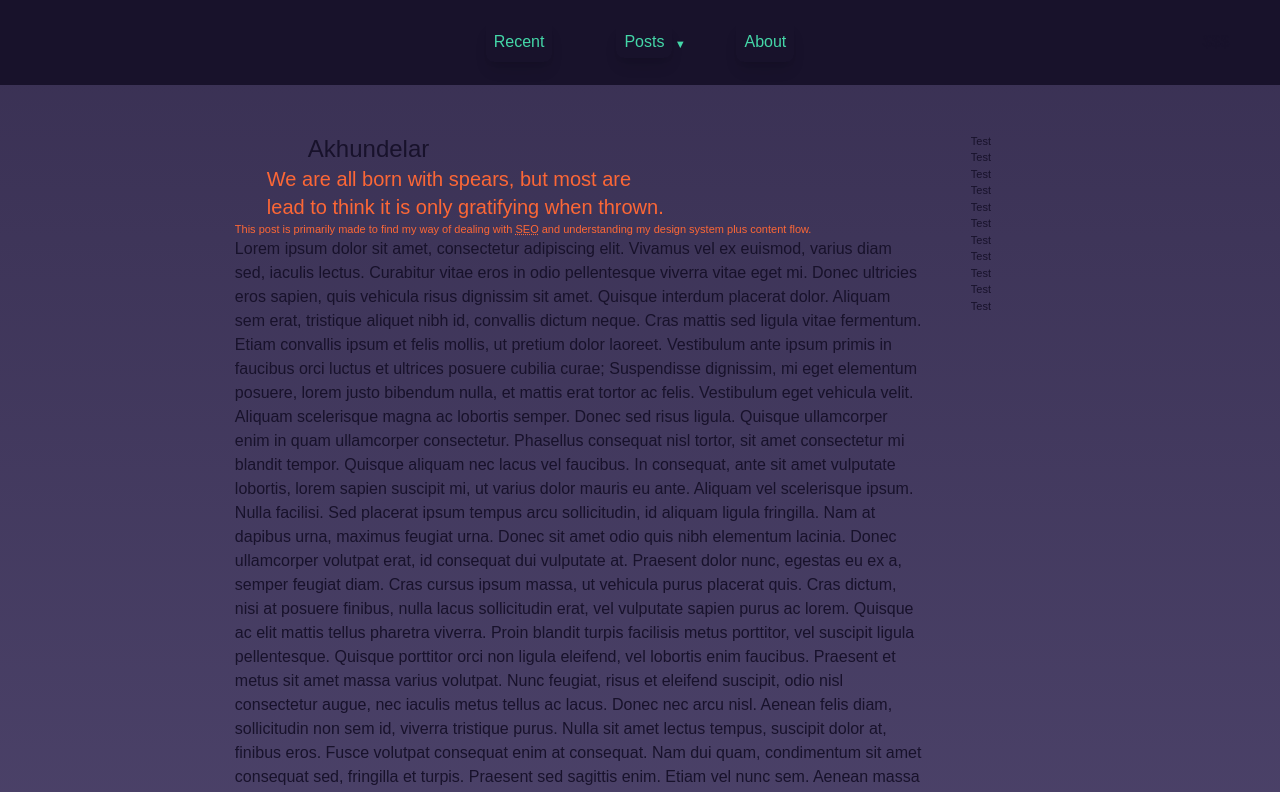
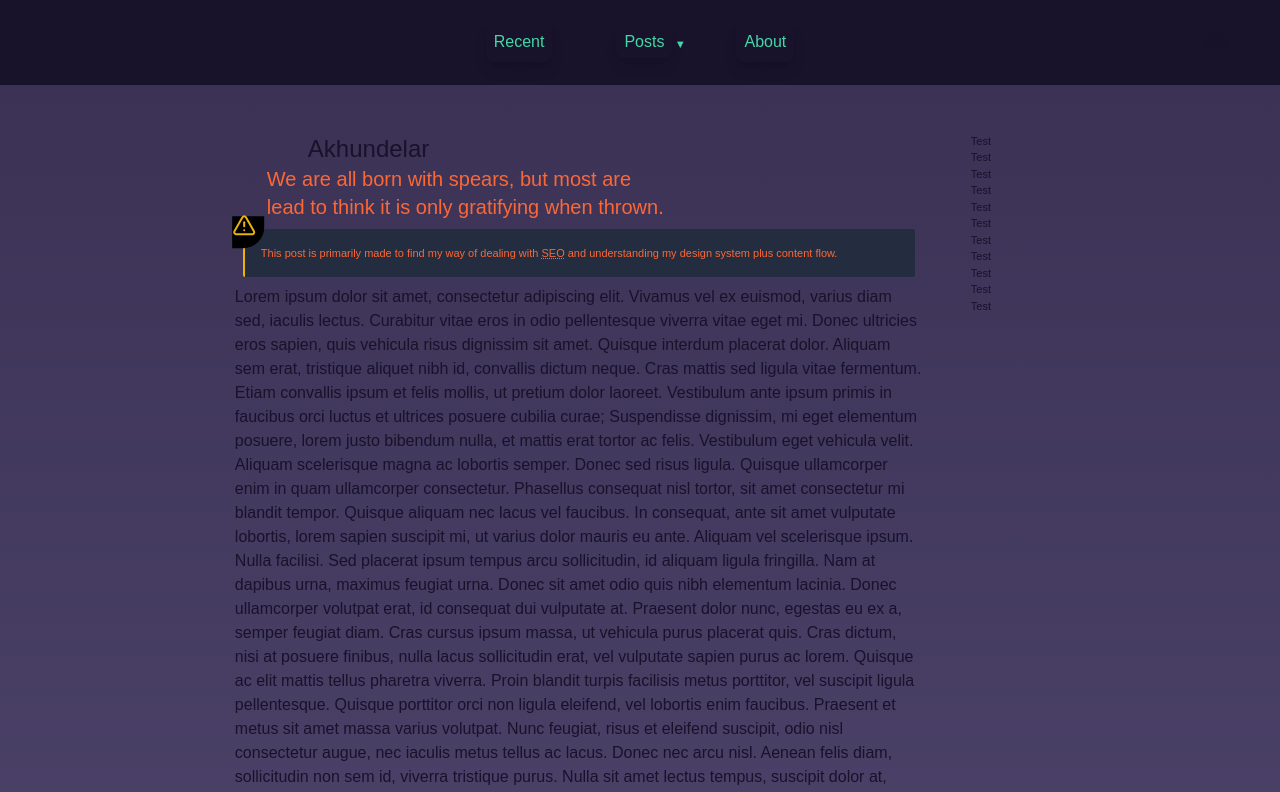
Before and after one commit to KXzeno/karnovah-blog, a Next.js app: page /posts/akhundelar in a window 1280 px wide. Shown: the top 792 px of the page. Built offline with nearby package versions, Linux system fonts and the light colour scheme; a web font is replaced by a local one.

Commit message:
feat: add warning msg display

```diff
--- a/app/posts/akhundelar/page.jsx
+++ b/app/posts/akhundelar/page.jsx
@@ -21,14 +21,33 @@ export default function Akhundelar() {
             <div>
               <h2>We are all born with spears, but most are lead to think it is only gratifying when thrown.</h2>
             </div>
-              <aside>
+            <aside className="relative bg-[#232D3F] rounded-[2px] p-4 m-2 rounded-tl-[11px] border-l-2 border-yellow-500">
               <h4>
                 This post is primarily made to find my way of dealing with <abbr title="Search Engine Optimization">SEO</abbr> and understanding my design system plus content flow.
               </h4>
+              <div className="w-8 h-8 z-10 bg-black absolute inline-flex top-0 left-0 absolute -translate-x-[0.8rem] -translate-y-[0.8rem] rounded-br-[1.3rem]">
+                <svg
+                  className="h-6 w-6 text-yellow-500 -translate-y-[3px]"
+                  xmlns="http://www.w3.org/2000/svg"
+                  width="24"
+                  height="24"
+                  viewBox="0 0 24 24"
+                  fill="none"
+                  stroke="currentColor"
+                  strokeWidth="2"
+                  strokeLinecap="round"
+                  strokeLinejoin="round"
+                >
+                  <path d="m21.73 18-8-14a2 2 0 0 0-3.48 0l-8 14A2 2 0 0 0 4 21h16a2 2 0 0 0 1.73-3Z" />
+                  <path d="M12 9v4" />
+                  <path d="M12 17h.01" />
+                </svg>
+              </div>
             </aside>
           </hgroup>
           <div>
-              <section>
+            <section className="primary-content">
+              <div>
                 <h3>
                   Lorem ipsum dolor sit amet, consectetur adipiscing elit. Vivamus vel ex euismod, varius diam sed, iaculis lectus. Curabitur vitae eros in odio pellentesque viverra vitae eget mi. Donec ultricies eros sapien, quis vehicula risus dignissim sit amet. Quisque interdum placerat dolor. Aliquam sem erat, tristique aliquet nibh id, convallis dictum neque. Cras mattis sed ligula vitae fermentum. Etiam convallis ipsum et felis mollis, ut pretium dolor laoreet. Vestibulum ante ipsum primis in faucibus orci luctus et ultrices posuere cubilia curae; Suspendisse dignissim, mi eget elementum posuere, lorem justo bibendum nulla, et mattis erat tortor ac felis. Vestibulum eget vehicula velit. Aliquam scelerisque magna ac lobortis semper. Donec sed risus ligula.
 
@@ -50,6 +69,7 @@ In nisl ligula, dignissim eu ultricies vitae, egestas sit amet augue. Phasellus
 
                   Proin ac lacus tortor. Donec sit amet velit vel massa tincidunt mollis venenatis vitae ligula. Proin pretium erat quam, vel placerat orci efficitur quis. Nunc ullamcorper placerat arcu, id dignissim nisi scelerisque a. Sed molestie, justo et tincidunt consequat, leo ex dictum lectus, ac egestas augue risus id nulla. Aenean laoreet tincidunt malesuada. Lorem ipsum dolor sit amet, consectetur adipiscing elit. Suspendisse id nisi eleifend, porttitor ante ut, fermentum turpis. Donec faucibus dolor et tortor maximus lobortis. Fusce scelerisque gravida euismod. Ut et luctus ipsum. Curabitur aliquet posuere dui quis gravida.
                 </h3>
+              </div>
             </section>
           </div>
         </article>
```
Lines whose indentation alone changed are shown as unchanged.
